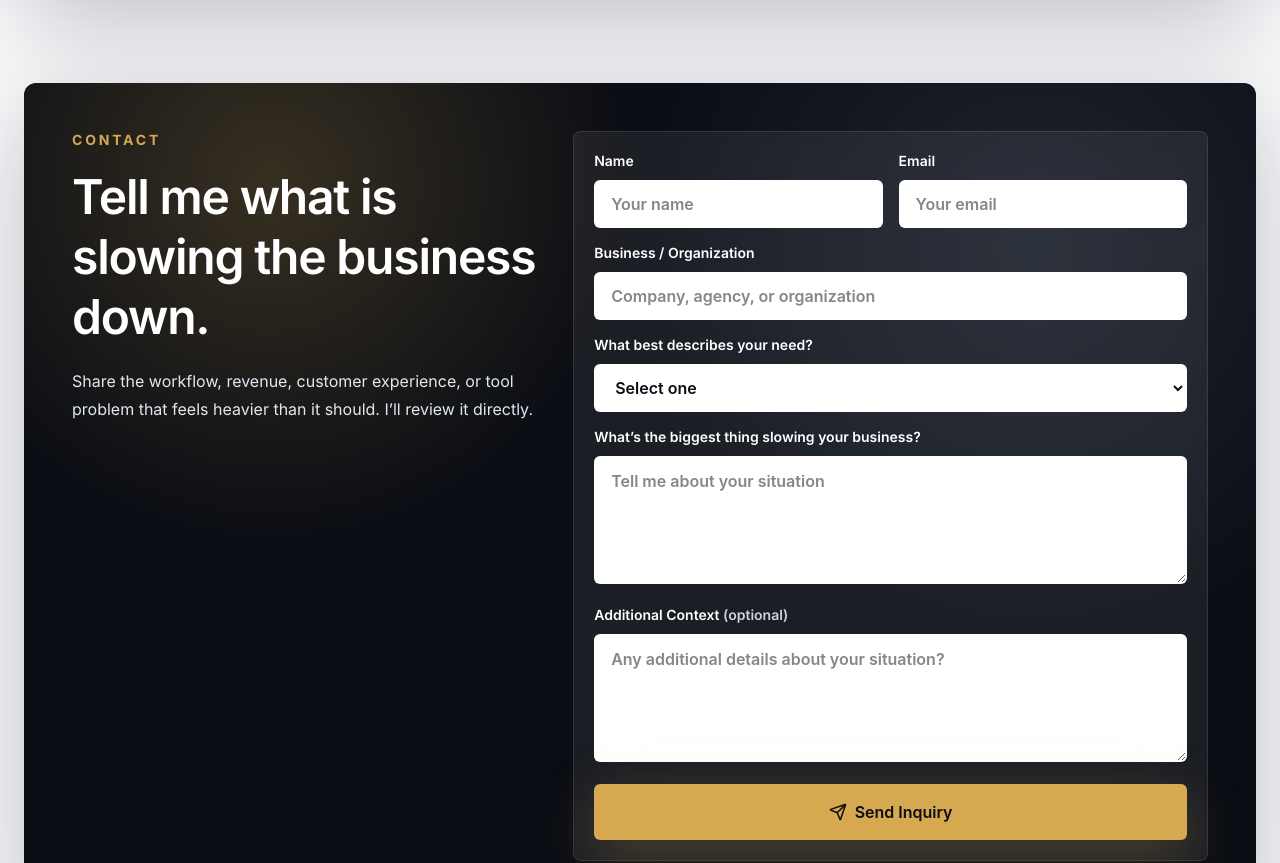
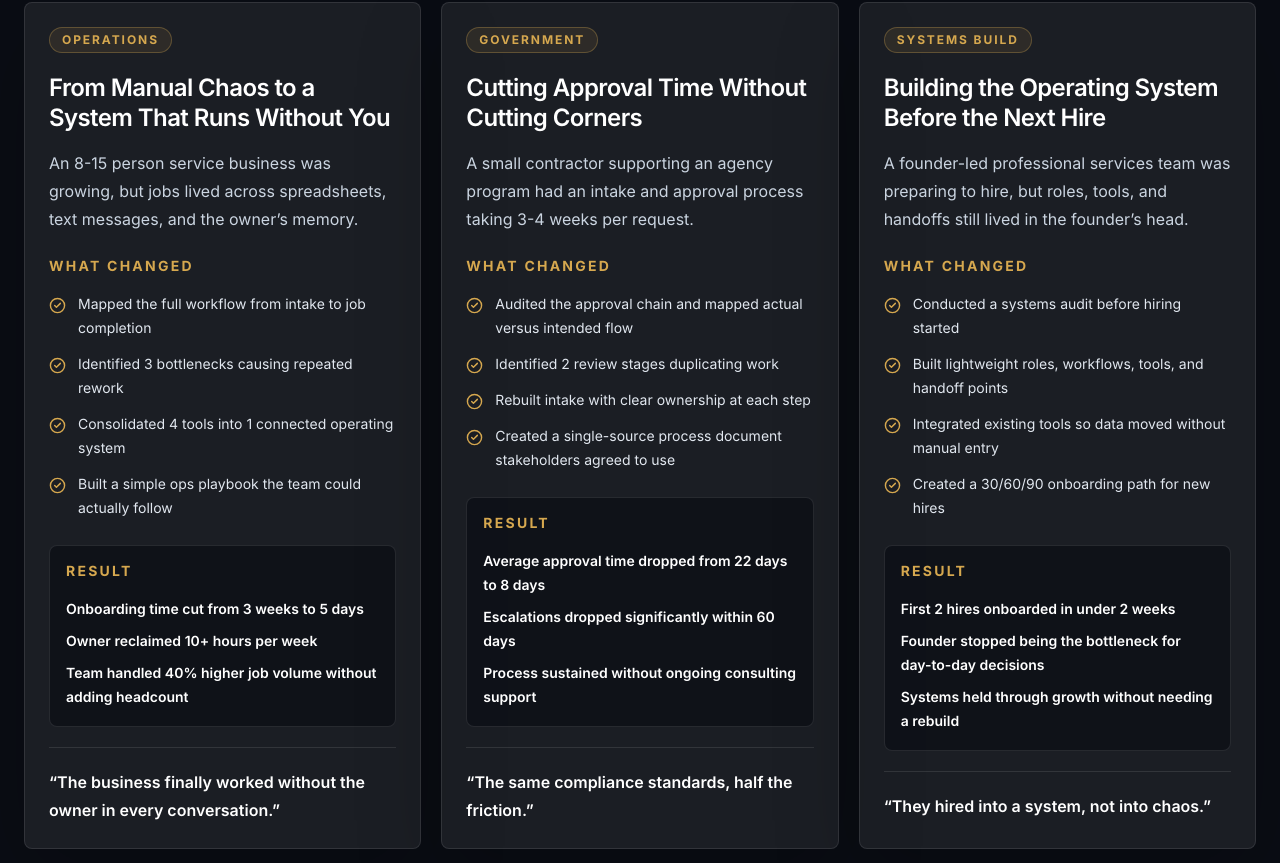
Before and after one commit to salaur-rawrxD/Adan-Site, a Next.js app: page / in a window 1280 px wide. Shown: the part 4352-5215 px from the top of the page. Built offline with nearby package versions, Linux system fonts and the light colour scheme.

Commit message:
Add representative engagement case studies

```diff
--- a/src/app/page.tsx
+++ b/src/app/page.tsx
@@ -78,6 +78,63 @@ const outcomes = [
   "Reduce SaaS spend and tool sprawl",
   "Consolidate fragmented systems",
   "Increase control over core workflows",
+];
+
+const caseStudies = [
+  {
+    tag: "Operations",
+    title: "From Manual Chaos to a System That Runs Without You",
+    summary:
+      "An 8-15 person service business was growing, but jobs lived across spreadsheets, text messages, and the owner’s memory.",
+    changed: [
+      "Mapped the full workflow from intake to job completion",
+      "Identified 3 bottlenecks causing repeated rework",
+      "Consolidated 4 tools into 1 connected operating system",
+      "Built a simple ops playbook the team could actually follow",
+    ],
+    results: [
+      "Onboarding time cut from 3 weeks to 5 days",
+      "Owner reclaimed 10+ hours per week",
+      "Team handled 40% higher job volume without adding headcount",
+    ],
+    frame: "The business finally worked without the owner in every conversation.",
+  },
+  {
+    tag: "Government",
+    title: "Cutting Approval Time Without Cutting Corners",
+    summary:
+      "A small contractor supporting an agency program had an intake and approval process taking 3-4 weeks per request.",
+    changed: [
+      "Audited the approval chain and mapped actual versus intended flow",
+      "Identified 2 review stages duplicating work",
+      "Rebuilt intake with clear ownership at each step",
+      "Created a single-source process document stakeholders agreed to use",
+    ],
+    results: [
+      "Average approval time dropped from 22 days to 8 days",
+      "Escalations dropped significantly within 60 days",
+      "Process sustained without ongoing consulting support",
+    ],
+    frame: "The same compliance standards, half the friction.",
+  },
+  {
+    tag: "Systems Build",
+    title: "Building the Operating System Before the Next Hire",
+    summary:
+      "A founder-led professional services team was preparing to hire, but roles, tools, and handoffs still lived in the founder’s head.",
+    changed: [
+      "Conducted a systems audit before hiring started",
+      "Built lightweight roles, workflows, tools, and handoff points",
+      "Integrated existing tools so data moved without manual entry",
+      "Created a 30/60/90 onboarding path for new hires",
+    ],
+    results: [
+      "First 2 hires onboarded in under 2 weeks",
+      "Founder stopped being the bottleneck for day-to-day decisions",
+      "Systems held through growth without needing a rebuild",
+    ],
+    frame: "They hired into a system, not into chaos.",
+  },
 ];
 
 export default function Home() {
@@ -166,6 +223,77 @@ export default function Home() {
         </StaggerGrid>
       </section>
 
+      <section className="bg-[#0A0D14] px-4 py-16 text-white sm:px-6 md:py-24">
+        <div className="mx-auto max-w-7xl">
+          <div>
+            <p className="text-sm font-bold uppercase tracking-[0.2em] text-[#D6A84F]">Representative engagements</p>
+            <h2 className="mt-4 max-w-4xl text-3xl font-semibold leading-tight tracking-tight sm:text-4xl md:text-6xl">
+              Work that speaks for itself.
+            </h2>
+            <p className="mt-5 max-w-3xl text-base leading-7 text-[#E2E8F0] md:text-lg md:leading-8">
+              Composite examples of how workflow drag, tool sprawl, and unclear ownership get
+              turned into systems people can actually run.
+            </p>
+            <p className="mt-3 text-sm font-semibold text-[#94A3B8]">
+              Details anonymized and composited from real engagement patterns.
+            </p>
+          </div>
+
+          <div className="mt-10 grid gap-5 lg:grid-cols-3">
+            {caseStudies.map((study) => (
+              <article
+                key={study.title}
+                className="flex h-full flex-col rounded-lg border border-white/10 bg-white/[0.07] p-5 shadow-[0_28px_90px_rgba(0,0,0,0.18)] transition hover:-translate-y-1 hover:border-[#D6A84F]/40 sm:p-6"
+              >
+                <div className="flex items-center justify-between gap-4">
+                  <span className="rounded-full border border-[#D6A84F]/30 bg-[#D6A84F]/10 px-3 py-1 text-xs font-bold uppercase tracking-[0.16em] text-[#D6A84F]">
+                    {study.tag}
+                  </span>
+                </div>
+                <h3 className="mt-5 text-2xl font-semibold leading-tight tracking-tight text-white">
+                  {study.title}
+                </h3>
+                <p className="mt-4 text-base leading-7 text-[#CBD5E1]">{study.summary}</p>
+
+                <div className="mt-6">
+                  <p className="text-sm font-bold uppercase tracking-[0.16em] text-[#D6A84F]">
+                    What changed
+                  </p>
+                  <ul className="mt-4 grid gap-3">
+                    {study.changed.map((item) => (
+                      <li key={item} className="flex gap-3 text-sm leading-6 text-[#E2E8F0]">
+                        <CheckCircle2 size={17} className="mt-1 shrink-0 text-[#D6A84F]" />
+                        <span>{item}</span>
+                      </li>
+                    ))}
+                  </ul>
+                </div>
+
+                <div className="mt-6 rounded-lg border border-white/10 bg-[#0A0D14]/70 p-4">
+                  <p className="text-sm font-bold uppercase tracking-[0.16em] text-[#D6A84F]">Result</p>
+                  <ul className="mt-4 grid gap-2">
+                    {study.results.map((result) => (
+                      <li key={result} className="text-sm font-semibold leading-6 text-white">
+                        {result}
+                      </li>
+                    ))}
+                  </ul>
+                </div>
+
+                <p className="mt-5 border-t border-white/10 pt-5 text-base font-semibold leading-7 text-white">
+                  “{study.frame}”
+                </p>
+              </article>
+            ))}
+          </div>
+
+          <div className="mt-10 flex flex-col gap-4 rounded-xl border border-white/10 bg-white/[0.05] p-5 sm:flex-row sm:items-center sm:justify-between sm:p-6">
+            <p className="text-xl font-semibold leading-7 text-white">Have a similar situation? Let&rsquo;s talk.</p>
+            <CTAButton href="#contact">Start the Conversation</CTAButton>
+          </div>
+        </div>
+      </section>
+
       <section className="px-4 py-16 sm:px-6 md:py-24">
         <div className="relative mx-auto overflow-hidden rounded-xl bg-[#0A0D14] p-6 text-white shadow-[0_30px_100px_rgba(10,13,20,0.25)] sm:p-8 md:p-12">
           <div className="absolute inset-0 bg-[radial-gradient(circle_at_20%_10%,rgba(214,168,79,0.28),transparent_32%),radial-gradient(circle_at_82%_18%,rgba(100,116,139,0.28),transparent_34%)]" />
```
